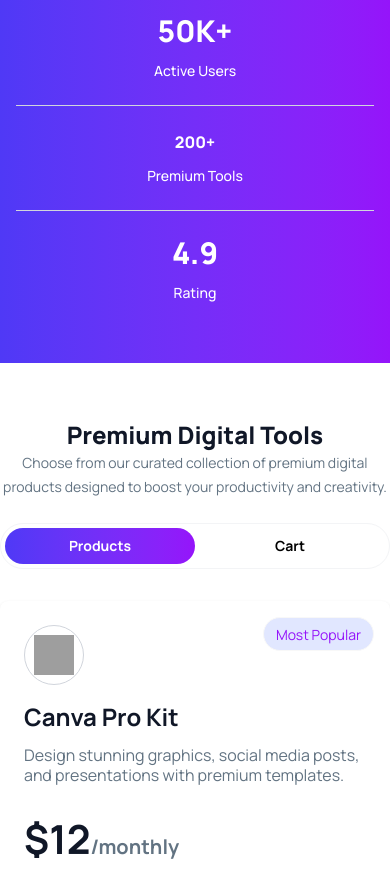
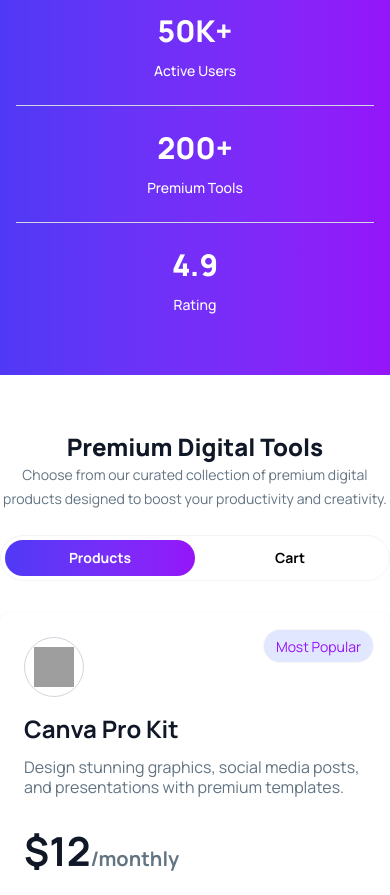
Before and after one commit to HasanMohammodZakaria/assignment-06-ml-06-digi-tools-buying, a React (Vite) app: page / in a window 390 px wide. Shown: the part 1020-1915 px from the top of the page. Built offline with nearby package versions, Linux system fonts and the light colour scheme; grey boxes are pictures that could not be loaded.

Commit message:
counter component problem fixed

```diff
--- a/src/components/Counter.jsx
+++ b/src/components/Counter.jsx
@@ -9,7 +9,7 @@
                     <p className="text-sm sm:text-base lg:text-lg font-medium text-white mt-3">Active Users</p>
                 </div>
                 <div className="text-center border-b lg:border-b-0 lg:border-r border-gray-300 pb-6 lg:pb-0">
-                    <h2 className="ext-3xl sm:text-4xl lg:text-6xl text-white font-extrabold">200+</h2>
+                    <h2 className="text-3xl sm:text-4xl lg:text-6xl text-white font-extrabold">200+</h2>
                     <p className="text-sm sm:text-base lg:text-lg font-medium text-white mt-3">Premium Tools</p>
                 </div>
                 <div className="text-center">
```
